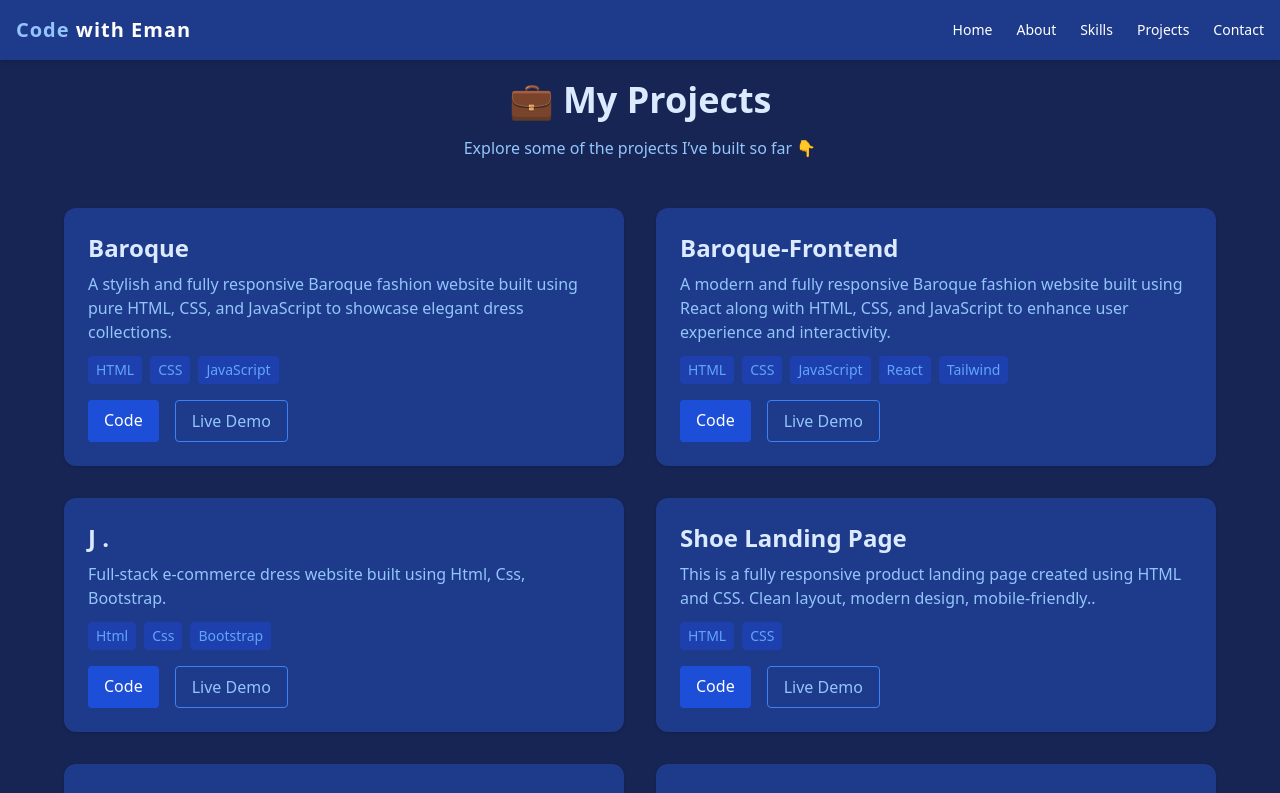
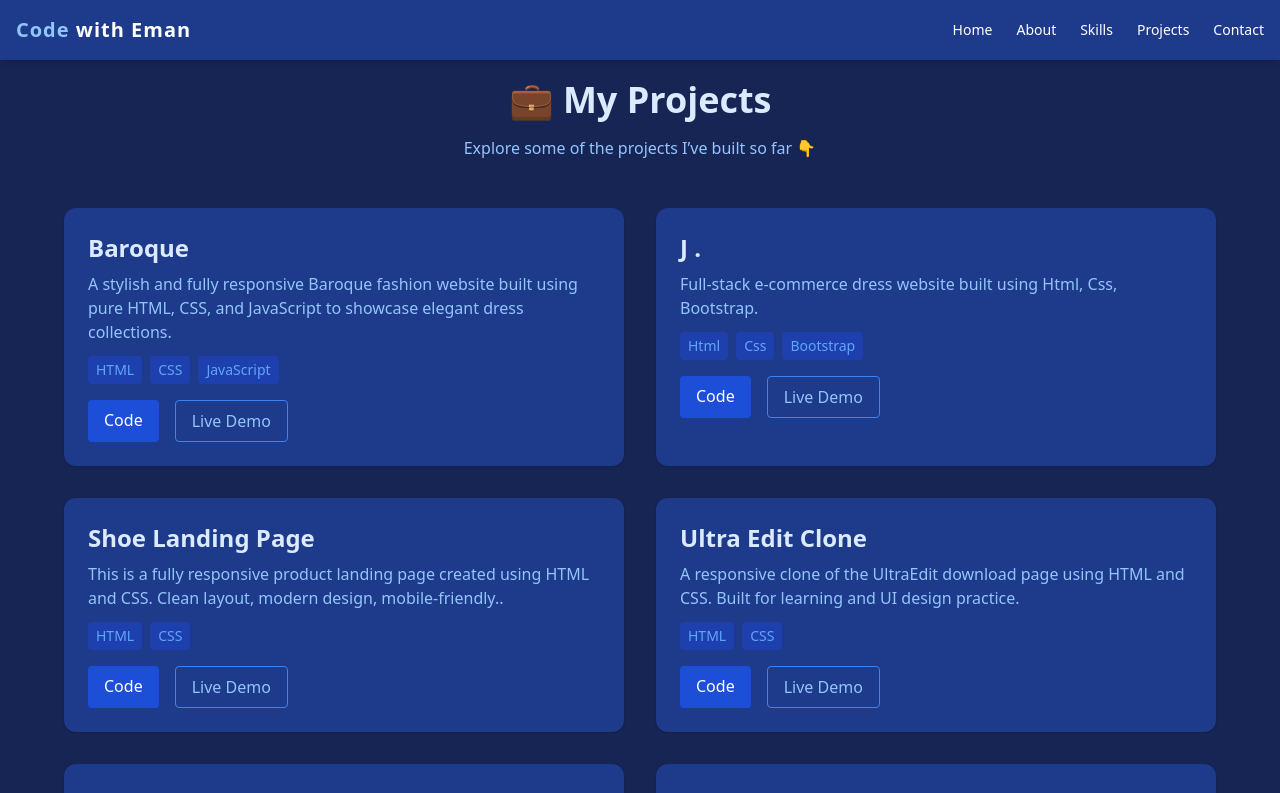
Before and after one commit to eman-projectspace/react-portfolio, a React (Create React App) app: page /projects in a window 1280 px wide. Shown: the top 793 px of the page. Built offline with nearby package versions, Linux system fonts and the light colour scheme.

Commit message:
Changes Baroque link in frontend

```diff
--- a/src/components/Home.js
+++ b/src/components/Home.js
@@ -24,8 +24,8 @@ const projects = [
     title: 'Baroque-Frontend',
     description: 'A modern and fully responsive Baroque fashion website built using React and Tailwind.',
     tech: ['React', 'Tailwind Css', 'JavaScript', 'React Router'],
-    codeLink: 'https://github.com/eman-projectspace/Ecommerce-Frontend',
-    demoLink: 'https://ecommerce-frontend-seven-psi.vercel.app/',
+    codeLink: 'https://github.com/eman-projectspace/Baroque-mern',
+    demoLink: 'https://baroque-mern.vercel.app/',
     image: '/baroque.PNG',
   },
   {
--- a/src/components/Projects.js
+++ b/src/components/Projects.js
@@ -9,13 +9,6 @@ const projects = [
     tech: ['HTML', 'CSS', 'JavaScript'],
     codeLink: 'https://github.com/eman-projectspace/BAROQUE',
     demoLink: 'https://baroque-topaz.vercel.app/'
-  },
-  {
-    title: 'Baroque-Frontend',
-    description: 'A modern and fully responsive Baroque fashion website built using React along with HTML, CSS, and JavaScript to enhance user experience and interactivity.',
-    tech: ['HTML', 'CSS', 'JavaScript', 'React', 'Tailwind'],
-    codeLink: 'https://github.com/eman-projectspace/Ecommerce-Frontend',
-    demoLink: 'https://ecommerce-frontend-seven-psi.vercel.app/'
   },
   {
     title: 'J .',
```
